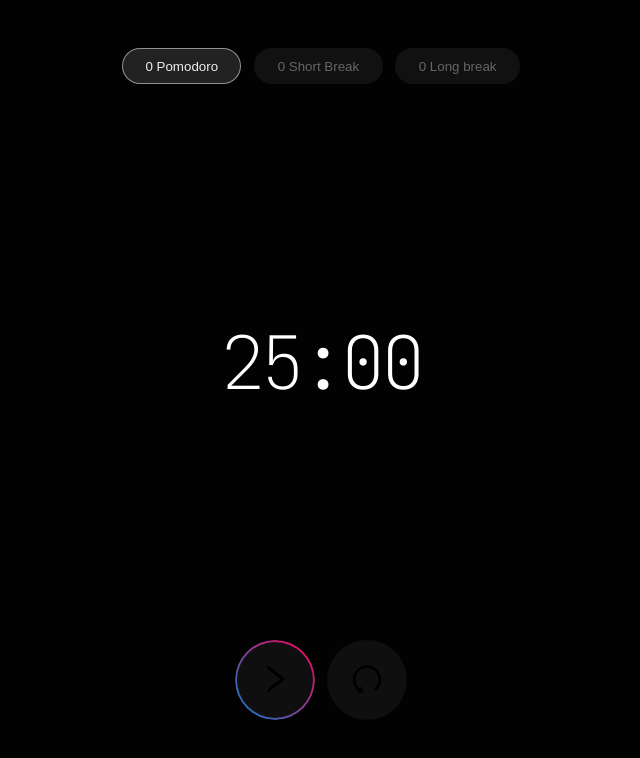
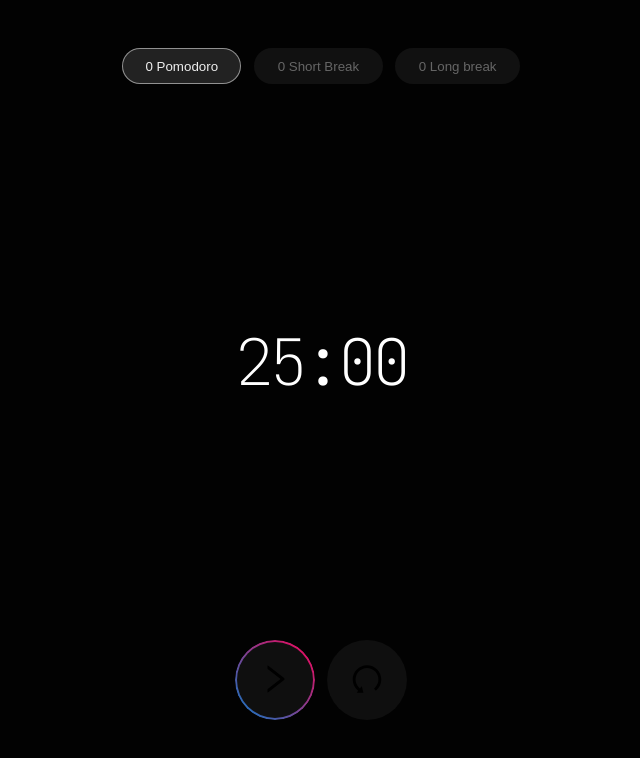
Before and after one commit to yersoncp/pomodoro-andean, a Next.js app: page / in a window 1280 px wide. Shown: the top 758 px of the page, without its empty margins (319-959 px from the left). Built offline with nearby package versions, Linux system fonts and the light colour scheme.

Commit message:
rename components

```diff
--- a/src/components/Counter/Counter.module.css
+++ b/src/components/CounterDigits/CounterDigits.module.css
@@ -1,4 +1,4 @@
 .Counter__number {
-  font-size: 4.6rem;
+  font-size: 4rem;
   letter-spacing: -4px;
 }
--- a/src/components/index.ts
+++ b/src/components/index.ts
@@ -1,4 +1,4 @@
 export { default as Button } from './Button/Button'
 export { default as Controls } from './Controls/Controls'
-export { default as Counter } from './Counter/Counter'
+export { default as CounterDigits } from './CounterDigits/CounterDigits'
 export { default as CounterTypes } from './CounterTypes/CounterTypes'
--- a/src/containers/PomodoroContainer/PomodoroContainer.tsx
+++ b/src/containers/PomodoroContainer/PomodoroContainer.tsx
@@ -2,7 +2,7 @@
 import Countdown, { zeroPad, CountdownTimeDelta } from 'react-countdown'
 import { COUNTER_TYPE, POMODORO_CONFIG, PomodoConfigType } from '@/config/params'
 import s from '@/styles/Pomodoro.module.css'
-import { Controls, Counter, CounterTypes } from '@/components'
+import { Controls, CounterDigits, CounterTypes } from '@/components'
 
 const PomodoroContainer = ({ }) => {
   const countdownRef = useRef() as React.MutableRefObject<Countdown>
@@ -89,7 +89,7 @@
         autoStart={false}
         onTick={handleTick}
         onComplete={handleComplete}
-        renderer={(props) => <Counter props={props} />}
+        renderer={(props) => <CounterDigits props={props} />}
       />
 
       {/* Footer */}
```
Also changed, not shown: src/components/CounterDigits/CounterDigits.tsx (renamed from src/components/Counter/Counter.tsx, +4 -4 lines).
